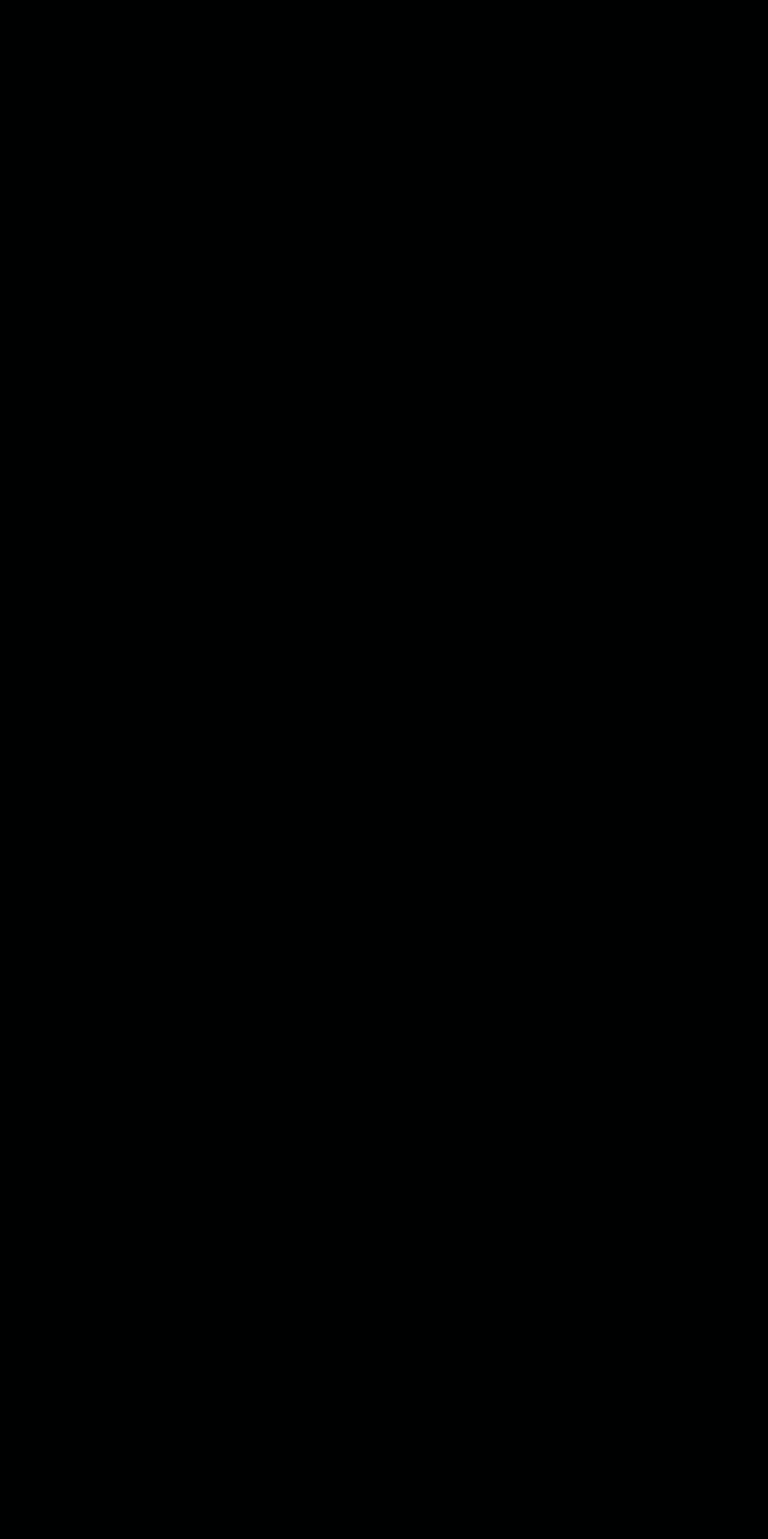
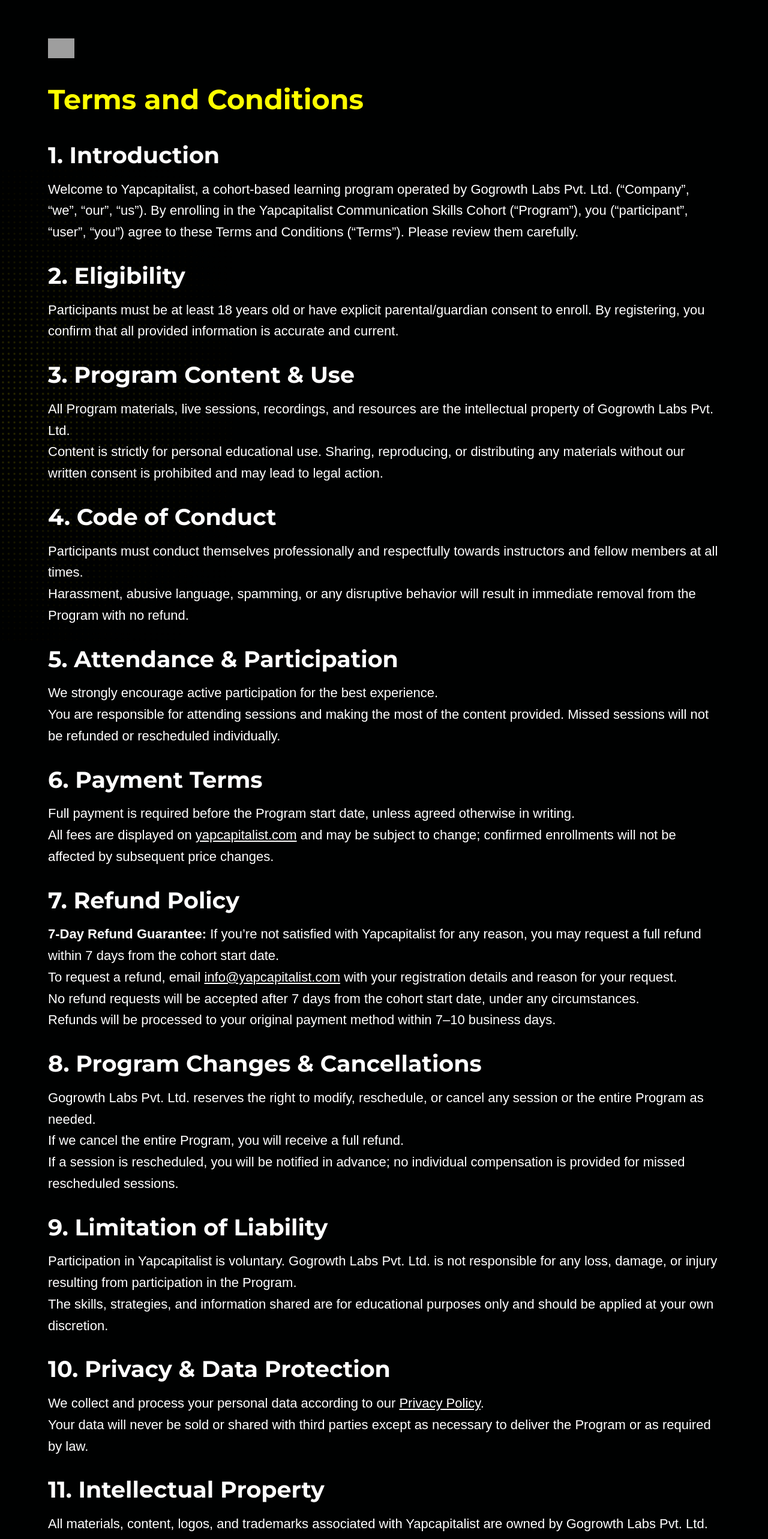
Before and after one commit to yapcapitalist/YC, a React (Vite) app: page /termsandconditions in a window 1280 px wide. Before the commit this address had no page. Shown: the top 2565 px of the page at 60% size. Before the commit the page ends 800 px from the top, so only its background shows below. Built offline with nearby package versions, Linux system fonts and the light colour scheme; grey boxes are pictures that could not be loaded; a web font is replaced by a local one.

Commit message:
terms and

```diff
--- a/src/components/Apply.jsx
+++ b/src/components/Apply.jsx
@@ -5,7 +5,7 @@ import { Link } from 'react-router-dom';
 
 export default function YCApplicationSection() {
     return (
-        <section className="relative px-6 overflow-hidden h-[100vh]">
+        <section className="relative px-6 overflow-hidden h-[120vh]">
 
             <div className="relative  rounded z-2 py-8 max-w-7xl mx-auto">
                 <Link to="/">
@@ -30,7 +30,7 @@ export default function YCApplicationSection() {
                         </div>
 
                         {/* Program duration */}
-                        <div className="rounded-xl w-full justify-between sm:justify-start sm:w-auto p-3 bg-[#2b2b2b] flex gap-6 lg:gap-40">
+                        <div className="rounded-xl w-full justify-between sm:justify-start sm:w-auto p-3 border-1 border-[#fefe00] bg-[#ffffff]/5 flex gap-6 lg:gap-40">
                             <div className="flex flex-col gap-1">
                                 <span className="text-[#565656] mb-2">Program duration</span>
                                 <p className="!text-[#fefe00] !text-[20px] sm:!text-[22px] !font-bold">
@@ -48,6 +48,15 @@ export default function YCApplicationSection() {
                         </div>
                     </div>
                 </div>
+
+                <div className="relative flex flex-col text-medium mt-12 z-10 p-3 border-1 border-[#fefe00] bg-[#ffffff]/5 rounded-xl mb-16">
+                        <span className="spannum !text-[#B3B3B3] mb-4">
+                            <span className="text-red-400 pr-1">*</span>Submit An Early Application Below To Join The Waitlist. Your Application Will Get An Early Preference When Enrolments Begin Sometime In September 2025.
+                        </span>
+                        <span className="spannum !text-[#B3B3B3] mb-2">
+                            <span className="text-red-400 pr-1">*</span>The tentative date to start cohort is 1st of November
+                        </span>
+                    </div>
 
                 {/* Stepper and Box */}
                 <div className="flex flex-col-reverse sm:flex-col lg:flex-row justify-between gap-10 items-end">
--- a/src/components/Footer.jsx
+++ b/src/components/Footer.jsx
@@ -1,5 +1,6 @@
 import React from 'react';
 import yclogo from '../assets/YAAP_CAPITAL.svg'
+import { Link } from 'react-router-dom';
 
 const Footer = () => {
   return (
@@ -18,7 +19,7 @@ const Footer = () => {
             Contact Us
           </h2>
       {/* </div> */}
-          <p className="!text-[18px] mb-2">info@yapcapitalist.com</p>
+          <a href="mailto:info@yapcapitalist.com"  className="!text-[18px] mb-2">info@yapcapitalist.com</a>
           <a
                 href="https://www.instagram.com/yapcapitalist/"
                 target="_blank"
@@ -35,6 +36,9 @@ const Footer = () => {
               >
                 @gurmeet__oberoi
               </a>
+            <Link to="/termsandconditions">
+            <p className=''>Terms And Conditions</p>
+            </Link>
         </div>
 
         {/* Center Title */}
--- /dev/null
+++ b/src/components/TermsandCondition.jsx
@@ -0,0 +1,81 @@
+import yclogo from '../assets/YAAP_CAPITAL.svg'
+import dot from "../assets/Dot Background.svg";
+import { Link } from 'react-router-dom';
+import React from 'react';
+const TermsandCondition = () => {
+    return (
+
+        <section className="max-w-6xl mx-auto px-4 py-8 text-sm leading-relaxed text-white">
+
+            <div className="relative  rounded z-2 py-8 max-w-7xl mx-auto">
+                <Link to="/">
+                    <div className='w-8 sm:w-11'>
+                        <img src={yclogo} alt="" />
+                    </div>
+                </Link>
+            </div>
+
+            <div className="absolute grid-svg top-[280px] left-[-400px] !z-0">
+                <img src={dot} alt="" width="" height="" />
+            </div>
+            <div className='relative z-10'>
+                <h2 className="font-bold !text-[#fefe00] mb-6">Terms and Conditions</h2>
+
+                <h3 className="font-semibold mt-6 mb-2 !text-white">1. Introduction</h3>
+                <p>Welcome to Yapcapitalist, a cohort-based learning program operated by Gogrowth Labs Pvt. Ltd. (“Company”, “we”, “our”, “us”). By enrolling in the Yapcapitalist Communication Skills Cohort (“Program”), you (“participant”, “user”, “you”) agree to these Terms and Conditions (“Terms”). Please review them carefully.</p>
+
+                <h3 className="font-semibold mt-6 mb-2 !text-white">2. Eligibility</h3>
+                <p>Participants must be at least 18 years old or have explicit parental/guardian consent to enroll. By registering, you confirm that all provided information is accurate and current.</p>
+
+                <h3 className="font-semibold mt-6 mb-2 !text-white">3. Program Content & Use</h3>
+                <p>All Program materials, live sessions, recordings, and resources are the intellectual property of Gogrowth Labs Pvt. Ltd.</p>
+                <p>Content is strictly for personal educational use. Sharing, reproducing, or distributing any materials without our written consent is prohibited and may lead to legal action.</p>
+
+                <h3 className="font-semibold mt-6 mb-2 !text-white">4. Code of Conduct</h3>
+                <p>Participants must conduct themselves professionally and respectfully towards instructors and fellow members at all times.</p>
+                <p>Harassment, abusive language, spamming, or any disruptive behavior will result in immediate removal from the Program with no refund.</p>
+
+                <h3 className="font-semibold mt-6 mb-2 !text-white">5. Attendance & Participation</h3>
+                <p>We strongly encourage active participation for the best experience.</p>
+                <p>You are responsible for attending sessions and making the most of the content provided. Missed sessions will not be refunded or rescheduled individually.</p>
+
+                <h3 className="font-semibold mt-6 mb-2 !text-white">6. Payment Terms</h3>
+                <p>Full payment is required before the Program start date, unless agreed otherwise in writing.</p>
+                <p>All fees are displayed on <a href="https://yapcapitalist.com" className="underline !text-white" target="_blank" rel="noopener noreferrer">yapcapitalist.com</a> and may be subject to change; confirmed enrollments will not be affected by subsequent price changes.</p>
+
+                <h3 className="font-semibold mt-6 mb-2 !text-white">7. Refund Policy</h3>
+                <p><strong>7-Day Refund Guarantee:</strong> If you’re not satisfied with Yapcapitalist for any reason, you may request a full refund within 7 days from the cohort start date.</p>
+                <p>To request a refund, email <a href="mailto:info@yapcapitalist.com" className="underline !text-white">info@yapcapitalist.com</a> with your registration details and reason for your request.</p>
+                <p>No refund requests will be accepted after 7 days from the cohort start date, under any circumstances.</p>
+                <p>Refunds will be processed to your original payment method within 7–10 business days.</p>
+
+                <h3 className="font-semibold mt-6 mb-2 !text-white">8. Program Changes & Cancellations</h3>
+                <p>Gogrowth Labs Pvt. Ltd. reserves the right to modify, reschedule, or cancel any session or the entire Program as needed.</p>
+                <p>If we cancel the entire Program, you will receive a full refund.</p>
+                <p>If a session is rescheduled, you will be notified in advance; no individual compensation is provided for missed rescheduled sessions.</p>
+
+                <h3 className="font-semibold mt-6 mb-2 !text-white">9. Limitation of Liability</h3>
+                <p>Participation in Yapcapitalist is voluntary. Gogrowth Labs Pvt. Ltd. is not responsible for any loss, damage, or injury resulting from participation in the Program.</p>
+                <p>The skills, strategies, and information shared are for educational purposes only and should be applied at your own discretion.</p>
+
+                <h3 className="font-semibold mt-6 mb-2 !text-white">10. Privacy & Data Protection</h3>
+                <p>We collect and process your personal data according to our <a href="https://yapcapitalist.com/privacy" className="underline !text-white" target="_blank" rel="noopener noreferrer">Privacy Policy</a>.</p>
+                <p>Your data will never be sold or shared with third parties except as necessary to deliver the Program or as required by law.</p>
+
+                <h3 className="font-semibold mt-6 mb-2 !text-white">11. Intellectual Property</h3>
+                <p>All materials, content, logos, and trademarks associated with Yapcapitalist are owned by Gogrowth Labs Pvt. Ltd.</p>
+                <p>Any unauthorized use, copying, or distribution is strictly prohibited.</p>
+
+                <h3 className="font-semibold mt-6 mb-2 !text-white">12. Governing Law</h3>
+                <p>These Terms are governed by the laws of India. Any disputes shall be subject to the exclusive jurisdiction of the courts in Bengaluru, Karnataka.</p>
+
+                <h3 className="font-semibold mt-6 mb-2 !text-white">13. Contact Us</h3>
+                <p>For questions about these Terms, please email <a href="mailto:info@yapcapitalist.com" className="underline !text-white">info@yapcapitalist.com</a>.</p>
+            </div>
+        </section>
+
+
+    )
+}
+
+export default TermsandCondition
--- a/src/main.jsx
+++ b/src/main.jsx
@@ -20,6 +20,7 @@ import YCDifference from './components/TheYcDifference.jsx';
 import YCForm from './components/YcForm.jsx';
 import Apply from './components/Apply.jsx'; // <== New application page
 import ApplicationForm from './components/Question.jsx';
+import TermsandCondition from './components/TermsandCondition.jsx';
 // import SocialLinks from './components/Social.jsx';
 
 createRoot(document.getElementById('root')).render(
@@ -55,6 +56,7 @@ createRoot(document.getElementById('root')).render(
         {/* Application Page */}
         <Route path="/apply" element={<Apply />} />
         <Route path="/application-form" element={<ApplicationForm />} />
+        <Route path='/termsandconditions' element={<TermsandCondition/>}/>
       </Routes>
     </BrowserRouter>
   </StrictMode>
```
Also changed, not shown: src/components/Question.jsx (+2 -19 lines).
